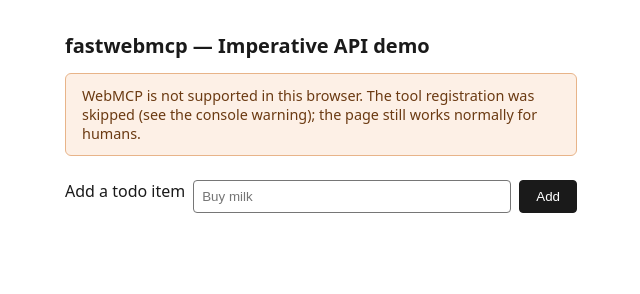
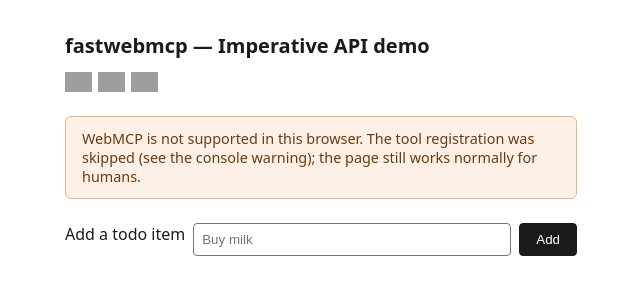
Before and after one commit to MauricioPerera/fastwebmcp, a website with bundled scripts: page examples/ux-page/imperative-demo.html in a window 1280 px wide. Shown: the whole page, without its empty margins (319-959 px from the left). Built offline with nearby package versions, Linux system fonts and the light colour scheme; grey boxes are pictures that could not be loaded.

Commit message:
docs: add npm/release/license badges to the demo pages
Same three badges as the README, linking out to npm, the v0.2.0
release, and the license. Verified: validate_ux_page.py clean (0
errors/warnings, 2 pages), both pages checked visually in the browser
after a rebuild.

```diff
--- a/examples/ux-page/imperative-demo.html
+++ b/examples/ux-page/imperative-demo.html
@@ -14,6 +14,13 @@
       background: #ffffff;
     }
     h1 { font-size: 1.25rem; }
+    .badges {
+      display: flex;
+      flex-wrap: wrap;
+      gap: 0.4rem;
+      margin: 0.5rem 0 1.5rem;
+    }
+    .badges img { display: block; height: 20px; }
     .status {
       padding: 0.75rem 1rem;
       border-radius: 0.375rem;
@@ -56,6 +63,11 @@
 </head>
 <body>
   <h1>fastwebmcp — Imperative API demo</h1>
+  <p class="badges">
+    <a href="https://www.npmjs.com/package/fastwebmcp"><img src="https://img.shields.io/npm/v/fastwebmcp" alt="npm version"></a>
+    <a href="https://github.com/MauricioPerera/fastwebmcp/releases/tag/v0.2.0"><img src="https://img.shields.io/github/v/release/MauricioPerera/fastwebmcp" alt="GitHub release"></a>
+    <a href="https://github.com/MauricioPerera/fastwebmcp/blob/main/LICENSE"><img src="https://img.shields.io/npm/l/fastwebmcp" alt="license"></a>
+  </p>
   <p id="webmcp-status" class="status">Checking WebMCP support&hellip;</p>
 
   <ul id="todo-list" aria-label="Todo list"></ul>
```
Also changed, not shown: examples/ux-page/declarative-demo.html (+12 -0 lines).
